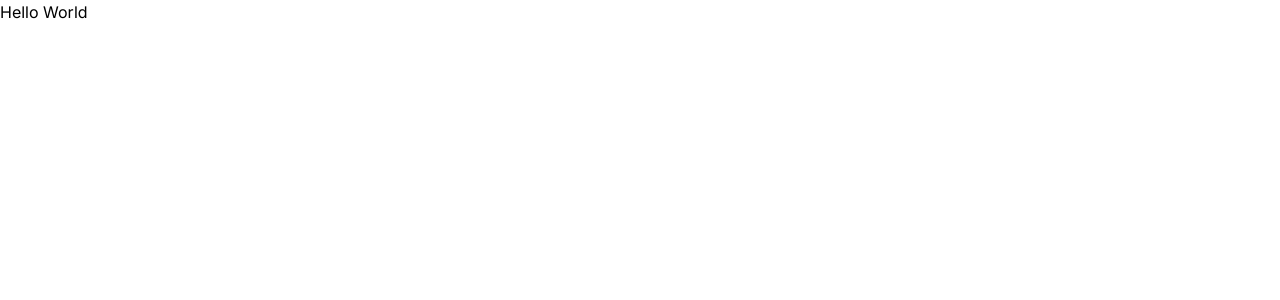
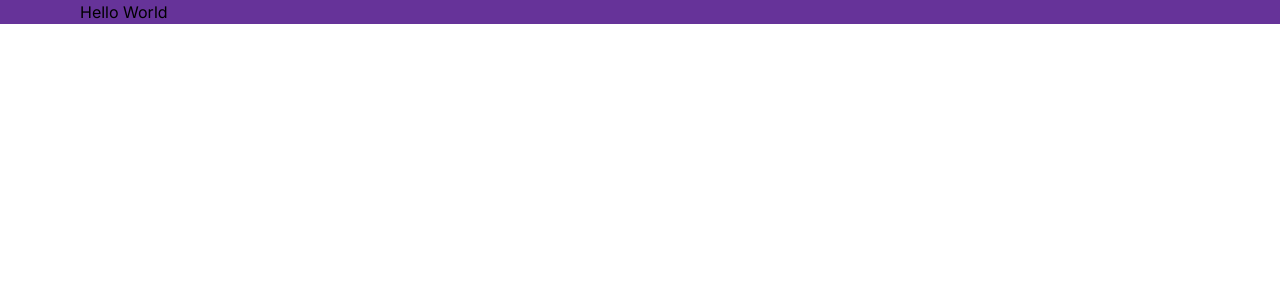
Before and after one commit to LuisArielRetanaHernadez/blog_mabi, a Next.js app: page / in a window 1280 px wide. Shown: the top 300 px of the page. Built offline with nearby package versions, Linux system fonts and the light colour scheme.

Commit message:
agregando otro div dentro del container donde envolvemos el prop children

```diff
--- a/app/layout.tsx
+++ b/app/layout.tsx
@@ -18,7 +18,7 @@ export default function RootLayout({
     <html lang="en">
       <body className={inter.className}>
         <div className="container">
-          {children}
+          <div className="wrapper">{children}</div>
         </div>
       </body>
     </html>
```
